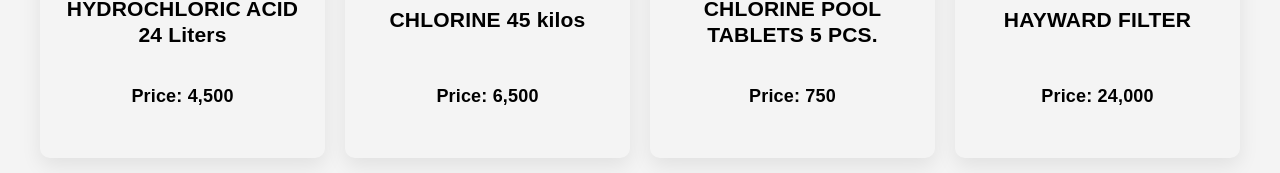
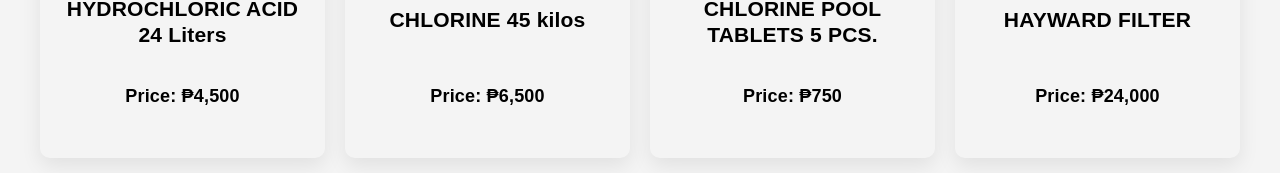
Before and after one commit to afrionz/Laboratory-Activity-5, a React (Vite) app: page / in a window 1280 px wide. Shown: the part 1103-1276 px from the top of the page. Built offline with nearby package versions, Linux system fonts and the light colour scheme.

Commit message:
peso sign

```diff
--- a/src/pages/Home.jsx
+++ b/src/pages/Home.jsx
@@ -60,25 +60,25 @@
         <div className="card">
           <img src={Card1} alt="Card 1" />
           <h3>HYDROCHLORIC ACID 24 Liters</h3>
-          <h4>Price: 4,500</h4>
+          <h4>Price: ₱4,500</h4>
         </div>
 
         <div className="card">
           <img src={Card2} alt="Card 2" />
           <h3>CHLORINE 45 kilos</h3>
-          <h4>Price: 6,500</h4>
+          <h4>Price: ₱6,500</h4>
         </div>
 
         <div className="card">
           <img src={Card3} alt="Card 3" />
           <h3>CHLORINE  POOL TABLETS 5 PCS.</h3>
-          <h4>Price: 750</h4>
+          <h4>Price: ₱750</h4>
         </div>
 
         <div className="card">
           <img src={HaywardFilter} alt="Hayward Filter" />
           <h3>HAYWARD FILTER</h3>
-          <h4>Price: 24,000</h4>
+          <h4>Price: ₱24,000</h4>
         </div>
       </section>
     </div>
```
